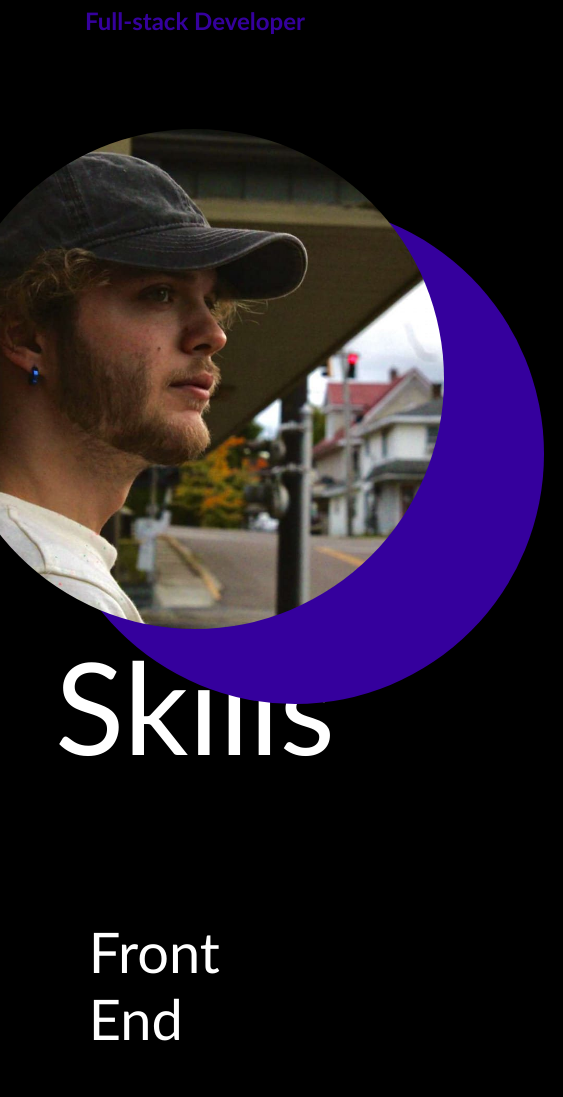
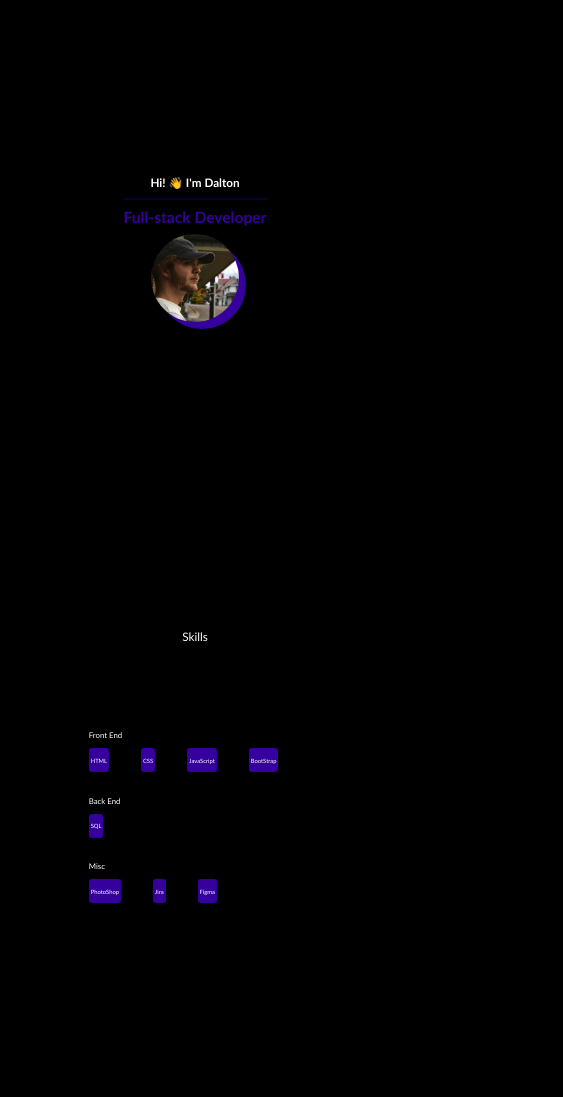
Before and after one commit to DAlexander5279/PersonalSite, a plain HTML site: page index.html in a window 390 px wide. Shown: the part 131-1228 px from the top of the page, 563 px wide, since content can reach past the window. After the commit the page ends 1034 px from the top, so only its background shows below. Drawn offline with Linux system fonts and the light colour scheme.

Commit message:
responsiveness

```diff
--- a/style.css
+++ b/style.css
@@ -17,7 +17,6 @@ body {
   display: flex;
   flex-direction: column;
   align-items: center;
-  box-shadow: 10px 0 100px rgba(0, 0, 0, 0.8), -10px 0 100px rgba(0, 0, 0, 0.8);
   background-color: #000;
   width: 75%;
 }
@@ -31,7 +30,7 @@ body {
   background-size: cover;
 }
 .welcome {
-  font-size: 6rem;
+  font-size: 3vw;
   margin: 0;
   white-space: nowrap;
 }
@@ -56,7 +55,7 @@ body {
 }
 .skills-head {
   margin: 0;
-  font-size: 8rem;
+  font-size: 3vw;
   font-weight: 1;
 }
 .skills-container {
@@ -70,7 +69,7 @@ body {
   gap: 3rem;
 }
 .skill-title {
-  font-size: 3.5rem;
+  font-size: 2vw;
   font-weight: var(--light);
 }
 
@@ -84,8 +83,8 @@ body {
   background-color: #35009d;
   color: #ffff;
 
-  padding: 1rem 2.5rem;
-  font-size: 2.5rem;
+  padding: 1vh 0.5vw;
+  font-size: 1.5vw;
   border-radius: 0.2rem;
   font-family: "Gill Sans", "Gill Sans MT", Calibri, "Trebuchet MS", sans-serif;
 }
@@ -97,19 +96,21 @@ hr {
 .welcome-body {
   color: #35009d;
   font-family: "Gill Sans", "Gill Sans MT", Calibri, "Trebuchet MS", sans-serif;
+  font-size: 4vw;
   margin: 0;
 }
 
 .profile_pic {
   border-radius: 50%;
-  height: 500px;
-  filter: drop-shadow(100px 75px #35009d);
+  width: 30%;
+  height: auto;
+  filter: drop-shadow(2vw 2vw #35009d);
 }
 
 .t-feature-gap {
   flex: 1 4;
-  max-width: 200px;
-  min-width: 50px;
+  max-width: 10vw;
+  min-width: 5vw;
 }
 
 @media (max-width: 1200px) {
@@ -117,6 +118,6 @@ hr {
     flex-direction: column;
   }
   .t-feature-gap {
-    flex: 0 1 100px;
+    flex: 0 1 2vw;
   }
 }
```
